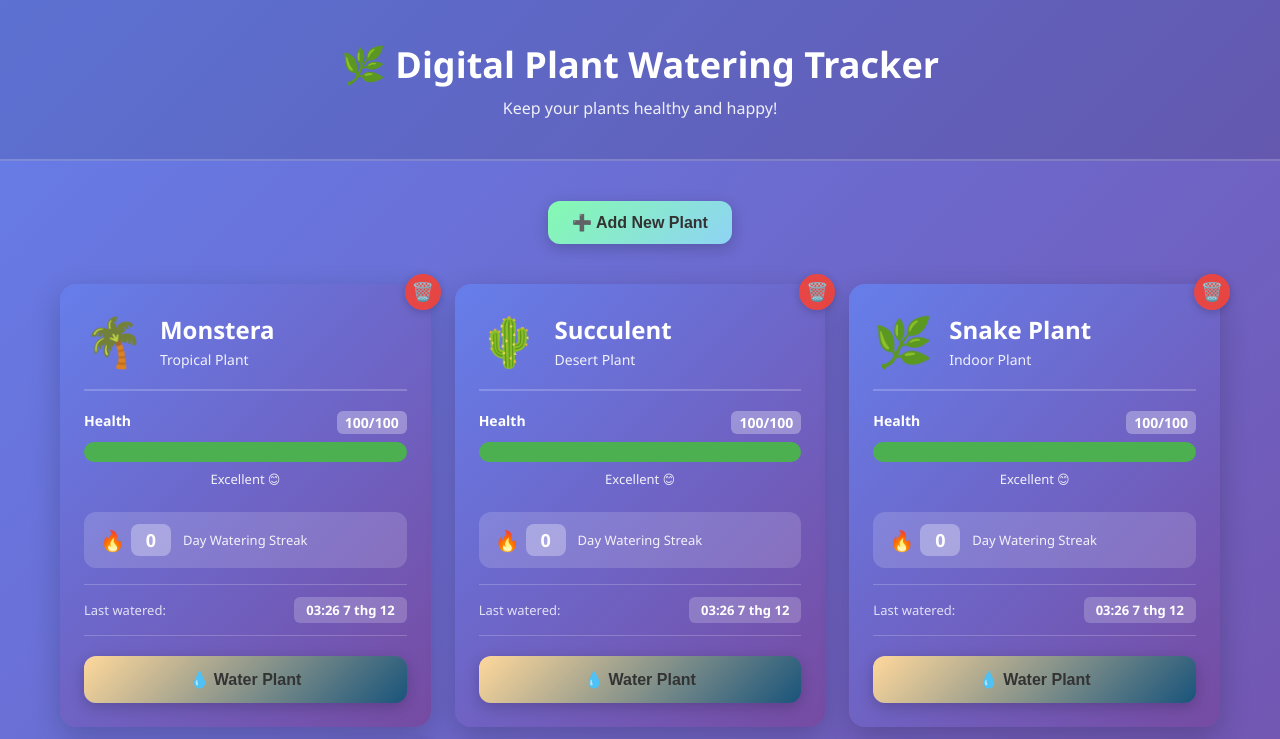
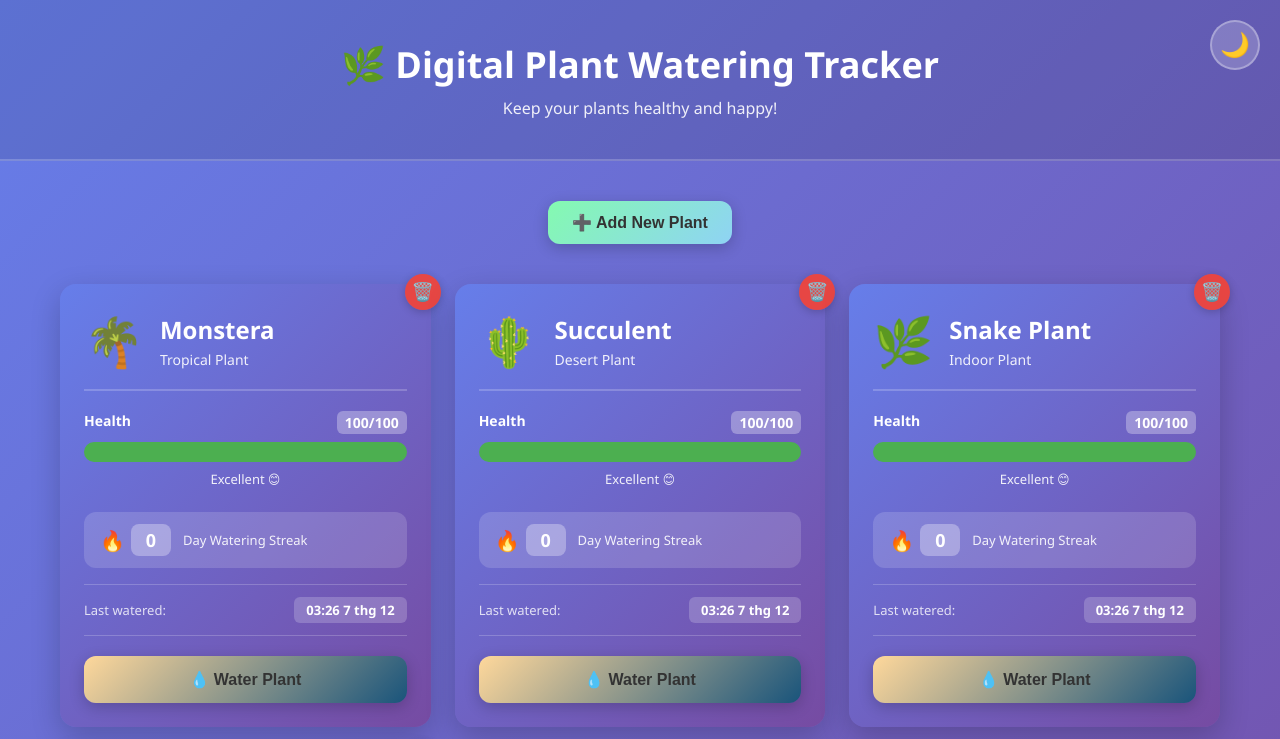
Before and after one commit to luanhi1094/plant-tracker, a React (Vite) app: page / in a window 1280 px wide. Shown: the top 739 px of the page. Built offline with nearby package versions, Linux system fonts and the light colour scheme.

Commit message:
Feature: Add dark mode toggle

```diff
--- a/src/App.css
+++ b/src/App.css
@@ -4,11 +4,29 @@
   box-sizing: border-box;
 }
 
+:root {
+  --bg-primary: linear-gradient(135deg, #667eea 0%, #764ba2 100%);
+  --bg-secondary: #ffffff;
+  --text-primary: #333;
+  --text-secondary: #666;
+  --header-bg: rgba(0, 0, 0, 0.1);
+  --header-text: white;
+}
+
+:root.dark-mode {
+  --bg-primary: linear-gradient(135deg, #1a1a2e 0%, #0f3460 100%);
+  --bg-secondary: #1e1e1e;
+  --text-primary: #e0e0e0;
+  --text-secondary: #b0b0b0;
+  --header-bg: rgba(255, 255, 255, 0.05);
+  --header-text: #e0e0e0;
+}
+
 body {
   font-family: "Segoe UI", Tahoma, Geneva, Verdana, sans-serif;
-  background: linear-gradient(135deg, #667eea 0%, #764ba2 100%);
+  background: var(--bg-primary);
   min-height: 100vh;
-  color: #333;
+  color: var(--text-primary);
 }
 
 .app {
@@ -18,11 +36,12 @@ body {
 }
 
 .app-header {
-  background: rgba(0, 0, 0, 0.1);
-  color: white;
+  background: var(--header-bg);
+  color: var(--header-text);
   padding: 40px 20px;
   text-align: center;
   border-bottom: 2px solid rgba(255, 255, 255, 0.2);
+  position: relative;
 }
 
 .app-header h1 {
@@ -34,6 +53,25 @@ body {
 .app-header p {
   font-size: 16px;
   opacity: 0.9;
+}
+
+.dark-mode-toggle {
+  position: absolute;
+  top: 20px;
+  right: 20px;
+  background: rgba(255, 255, 255, 0.2);
+  border: 2px solid rgba(255, 255, 255, 0.3);
+  border-radius: 50%;
+  width: 50px;
+  height: 50px;
+  font-size: 24px;
+  cursor: pointer;
+  transition: all 0.3s ease;
+}
+
+.dark-mode-toggle:hover {
+  background: rgba(255, 255, 255, 0.3);
+  transform: scale(1.1);
 }
 
 .app-main {
@@ -107,9 +145,9 @@ body {
   grid-column: 1 / -1;
   text-align: center;
   padding: 60px 20px;
-  background: rgba(255, 255, 255, 0.9);
+  background: var(--bg-secondary);
   border-radius: 12px;
-  color: #666;
+  color: var(--text-secondary);
   font-size: 18px;
 }
 
--- a/src/App.tsx
+++ b/src/App.tsx
@@ -4,8 +4,19 @@ import { Plant, createPlant, waterPlant } from "./models/Plant";
 import { savePlantsToStorage, loadPlantsFromStorage } from "./utils/storage";
 import "./App.css";
 
+// Apply dark mode to document
+const applyDarkMode = (isDark: boolean) => {
+  const root = document.documentElement;
+  if (isDark) {
+    root.classList.add('dark-mode');
+  } else {
+    root.classList.remove('dark-mode');
+  }
+};
+
 const App: React.FC = () => {
   const [plants, setPlants] = useState<Plant[]>([]);
+  const [darkMode, setDarkMode] = useState(false);
 
   // Khởi tạo cây từ localStorage hoặc tạo cây mẫu
   useEffect(() => {
@@ -22,6 +33,11 @@ const App: React.FC = () => {
       ];
       setPlants(initialPlants);
     }
+
+    // Load dark mode preference
+    const savedDarkMode = localStorage.getItem('plant-tracker-darkmode') === 'true';
+    setDarkMode(savedDarkMode);
+    applyDarkMode(savedDarkMode);
   }, []);
 
   // Lưu cây vào localStorage mỗi khi thay đổi
@@ -49,11 +65,22 @@ const App: React.FC = () => {
     setPlants(plants.filter((plant) => plant.id !== plantId));
   };
 
+  // Toggle dark mode
+  const handleToggleDarkMode = () => {
+    const newDarkMode = !darkMode;
+    setDarkMode(newDarkMode);
+    localStorage.setItem('plant-tracker-darkmode', String(newDarkMode));
+    applyDarkMode(newDarkMode);
+  };
+
   return (
     <div className="app">
       <header className="app-header">
         <h1>🌿 Digital Plant Watering Tracker</h1>
         <p>Keep your plants healthy and happy!</p>
+        <button className="dark-mode-toggle" onClick={handleToggleDarkMode} title="Toggle dark mode">
+          {darkMode ? "☀️" : "🌙"}
+        </button>
       </header>
 
       <main className="app-main">
```
